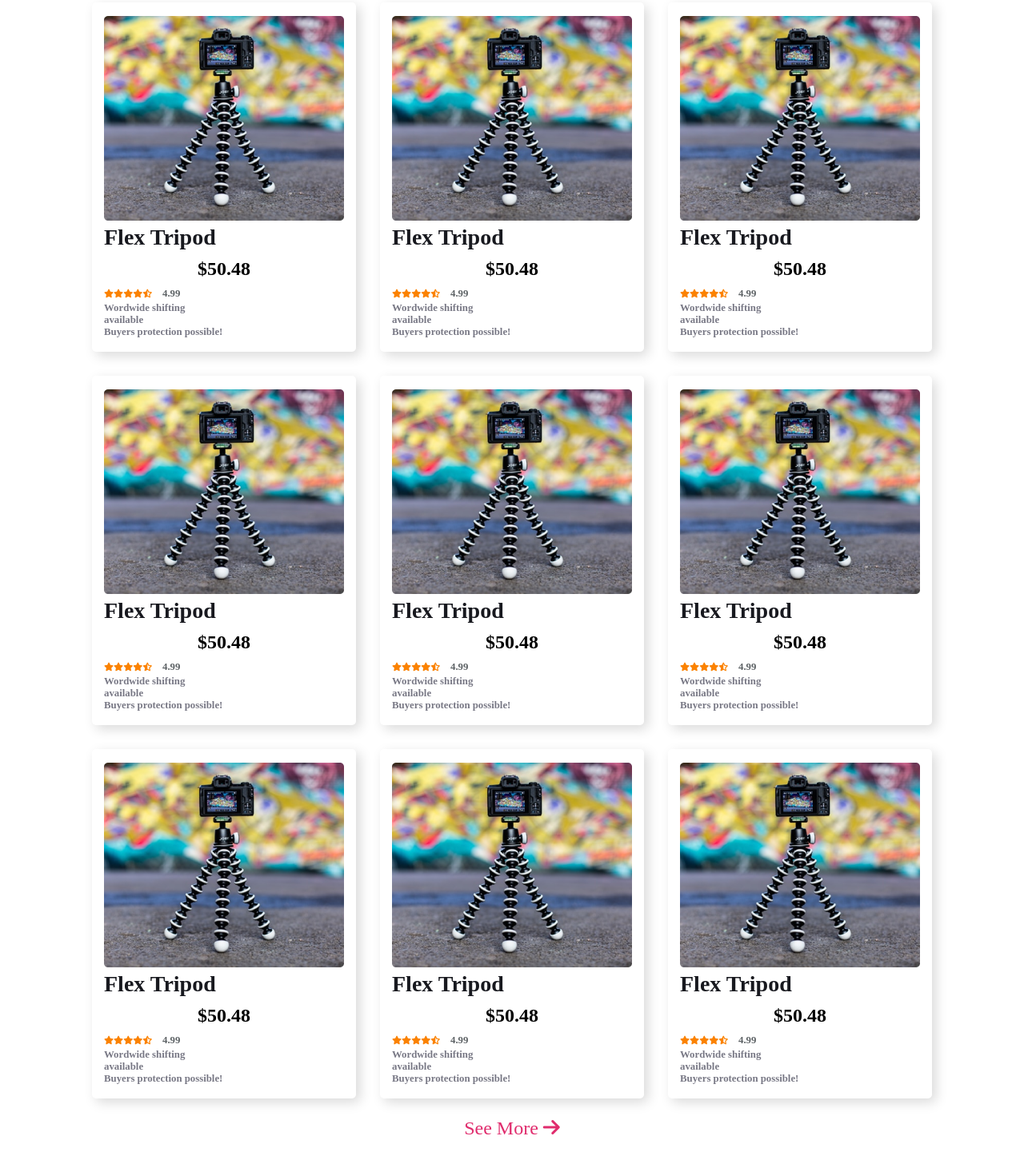
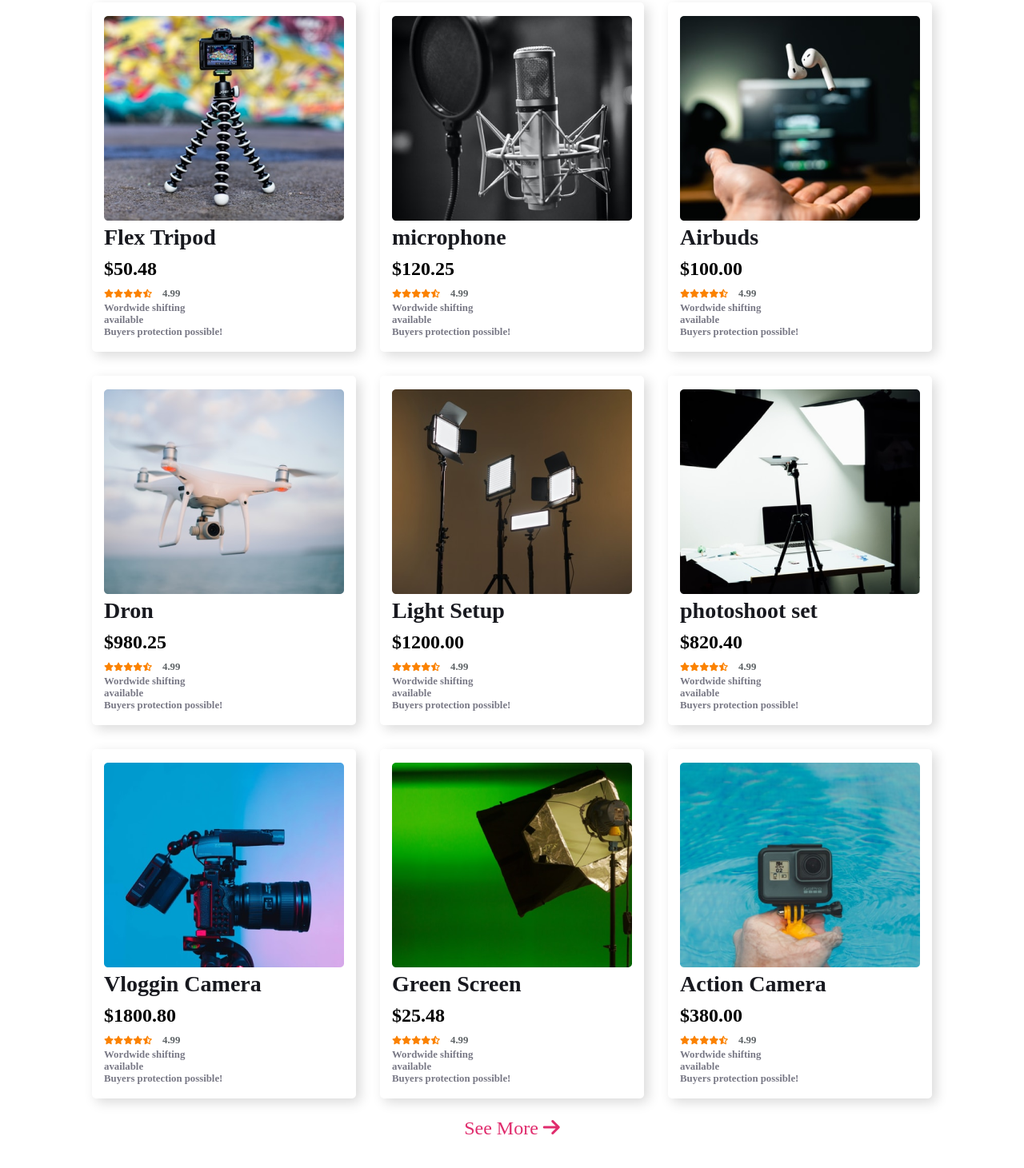
Before and after one commit to islamSorifulhero/influencer-gear-main, a plain HTML site: page index.html in a window 1280 px wide. Shown: the part 839-2300 px from the top of the page at 80% size. Drawn offline with Linux system fonts and the light colour scheme.

Commit message:
my all project responsive done

```diff
--- a/index.html
+++ b/index.html
@@ -53,58 +53,58 @@
                     <p>Wordwide shifting <br> available <br> Buyers protection possible!</p>
                 </div>
                 <div class="diffrent-collection">
-                    <img src="images/tripod.png" alt="">
-                    <h2>Flex Tripod</h2>
-                    <h3>$50.48</h3>
+                    <img src="images/mic.png" alt="">
+                    <h2>microphone</h2>
+                    <h3>$120.25</h3>
                     <h6><i class="fa-solid fa-star"></i><i class="fa-solid fa-star"></i><i class="fa-solid fa-star"></i><i class="fa-solid fa-star"></i><i class="fa-solid fa-star-half-stroke"></i> <span class="ratting-num">4.99</span></h6>
                     <p>Wordwide shifting <br> available <br> Buyers protection possible!</p>
                 </div>
                 <div class="diffrent-collection">
-                    <img src="images/tripod.png" alt="">
-                    <h2>Flex Tripod</h2>
-                    <h3>$50.48</h3>
+                    <img src="images/airpod.png" alt="">
+                    <h2>Airbuds</h2>
+                    <h3>$100.00</h3>
                     <h6><i class="fa-solid fa-star"></i><i class="fa-solid fa-star"></i><i class="fa-solid fa-star"></i><i class="fa-solid fa-star"></i><i class="fa-solid fa-star-half-stroke"></i> <span class="ratting-num">4.99</span></h6>
                     <p>Wordwide shifting <br> available <br> Buyers protection possible!</p>
                 </div>
                 <div class="diffrent-collection">
-                    <img src="images/tripod.png" alt="">
-                    <h2>Flex Tripod</h2>
-                    <h3>$50.48</h3>
+                    <img src="images/drone.png" alt="">
+                    <h2>Dron</h2>
+                    <h3>$980.25</h3>
                     <h6><i class="fa-solid fa-star"></i><i class="fa-solid fa-star"></i><i class="fa-solid fa-star"></i><i class="fa-solid fa-star"></i><i class="fa-solid fa-star-half-stroke"></i> <span class="ratting-num">4.99</span></h6>
                     <p>Wordwide shifting <br> available <br> Buyers protection possible!</p>
                 </div>
                 <div class="diffrent-collection">
-                    <img src="images/tripod.png" alt="">
-                    <h2>Flex Tripod</h2>
-                    <h3>$50.48</h3>
+                    <img src="images/lights.png" alt="">
+                    <h2>Light Setup</h2>
+                    <h3>$1200.00</h3>
                     <h6><i class="fa-solid fa-star"></i><i class="fa-solid fa-star"></i><i class="fa-solid fa-star"></i><i class="fa-solid fa-star"></i><i class="fa-solid fa-star-half-stroke"></i> <span class="ratting-num">4.99</span></h6>
                     <p>Wordwide shifting <br> available <br> Buyers protection possible!</p>
                 </div>
                 <div class="diffrent-collection">
-                    <img src="images/tripod.png" alt="">
-                    <h2>Flex Tripod</h2>
-                    <h3>$50.48</h3>
+                    <img src="images/setup.png" alt="">
+                    <h2>photoshoot set</h2>
+                    <h3>$820.40</h3>
                     <h6><i class="fa-solid fa-star"></i><i class="fa-solid fa-star"></i><i class="fa-solid fa-star"></i><i class="fa-solid fa-star"></i><i class="fa-solid fa-star-half-stroke"></i> <span class="ratting-num">4.99</span></h6>
                     <p>Wordwide shifting <br> available <br> Buyers protection possible!</p>
                 </div>
                 <div class="diffrent-collection">
-                    <img src="images/tripod.png" alt="">
-                    <h2>Flex Tripod</h2>
-                    <h3>$50.48</h3>
+                    <img src="images/camera.png" alt="">
+                    <h2>Vloggin Camera</h2>
+                    <h3>$1800.80</h3>
                     <h6><i class="fa-solid fa-star"></i><i class="fa-solid fa-star"></i><i class="fa-solid fa-star"></i><i class="fa-solid fa-star"></i><i class="fa-solid fa-star-half-stroke"></i> <span class="ratting-num">4.99</span></h6>
                     <p>Wordwide shifting <br> available <br> Buyers protection possible!</p>
                 </div>
                 <div class="diffrent-collection">
-                    <img src="images/tripod.png" alt="">
-                    <h2>Flex Tripod</h2>
-                    <h3>$50.48</h3>
+                    <img src="images/single-light.png" alt="">
+                    <h2>Green Screen</h2>
+                    <h3>$25.48</h3>
                     <h6><i class="fa-solid fa-star"></i><i class="fa-solid fa-star"></i><i class="fa-solid fa-star"></i><i class="fa-solid fa-star"></i><i class="fa-solid fa-star-half-stroke"></i> <span class="ratting-num">4.99</span></h6>
                     <p>Wordwide shifting <br> available <br> Buyers protection possible!</p>
                 </div>
                 <div class="diffrent-collection">
-                    <img src="images/tripod.png" alt="">
-                    <h2>Flex Tripod</h2>
-                    <h3>$50.48</h3>
+                    <img src="images/action.png" alt="">
+                    <h2>Action Camera</h2>
+                    <h3>$380.00</h3>
                     <h6><i class="fa-solid fa-star"></i><i class="fa-solid fa-star"></i><i class="fa-solid fa-star"></i><i class="fa-solid fa-star"></i><i class="fa-solid fa-star-half-stroke"></i> <span class="ratting-num">4.99</span></h6>
                     <p>Wordwide shifting <br> available <br> Buyers protection possible!</p>
                 </div>
--- a/responsive.css
+++ b/responsive.css
@@ -1,3 +1,8 @@
+@media screen and (max-width: 1040px) {
+    .main-popular-collection{
+        grid-template-columns: auto auto;
+    }
+}
 @media screen and (max-width: 992px) {
     .banner{
         flex-direction: column-reverse;
--- a/style.css
+++ b/style.css
@@ -105,6 +105,7 @@ nav li a{
     font-size: 1.5rem;
     color: #000000;
     margin: 10px auto;
+    text-align: left;
 }
 .diffrent-collection h6{
     color: #FB8200;
@@ -168,6 +169,8 @@ footer{
     background-color: #000000;
     color: white;
     text-align: center;
+    align-items: center;
+    justify-content: center;
     padding: 50px;
 }
 footer h1{
```
